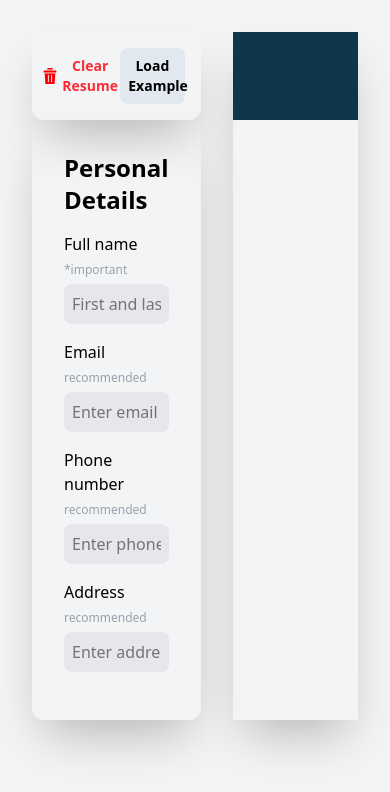
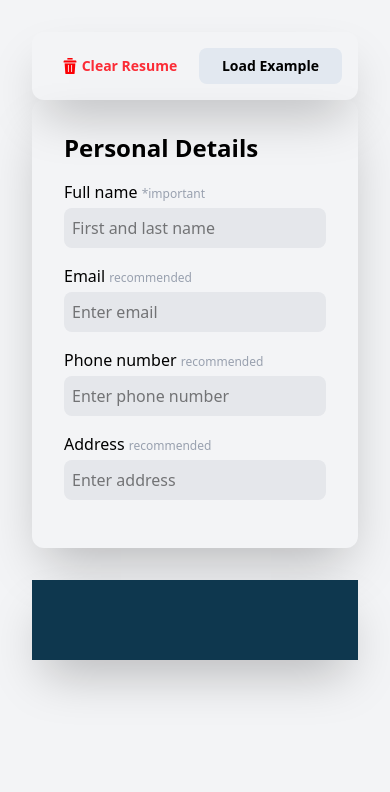
Before and after one commit to sether31/cv-builder, a React (Vite) app: page / in a window 390 px wide. Shown: the top 792 px of the page. Built offline with nearby package versions, Linux system fonts and the light colour scheme.

Commit message:
style: Make live preview responsive

```diff
--- a/src/App.jsx
+++ b/src/App.jsx
@@ -4,7 +4,6 @@ import PersonalDetails from "./components/personal-details/personal"
 import CvPreview from "./components/cv-preview/cv-preview";
 
 function App() {
-
   const [data, setData] = useState({
     fullName: '',
     email: '',
@@ -38,9 +37,8 @@ function App() {
     })
   }
 
-
   return (
-    <section className="grid grid-cols-[.7fr_1fr] m-8 gap-8">
+    <section className="grid grid-cols-1 lg:grid-cols-[.7fr_1fr] m-8 gap-8">
       <div>
         <Nav clearData={clearData} loadDummyData={loadDummyData} />
         <PersonalDetails data={data} handleChange={handleChange} />
--- a/src/components/cv-preview/cv-preview.jsx
+++ b/src/components/cv-preview/cv-preview.jsx
@@ -7,9 +7,9 @@ function CvPreview({data}) {
     <article>
 
       <section className='bg-[#0E374E] py-8 text-white '>
-        <h1 className='text-4xl font-bold text-center my-6'>{data.fullName}</h1>
+        <h1 className='text-3xl md:text-4xl font-bold text-center my-4 sm:my-6'>{data.fullName}</h1>
 
-        <div className='flex gap-4 items-center justify-center'>
+        <div className='flex flex-col sm:flex-row gap-4 items-center justify-center'>
           {/* email */}
           {data.email && (
             <p className='flex gap-1 text-md items-center'>
```
